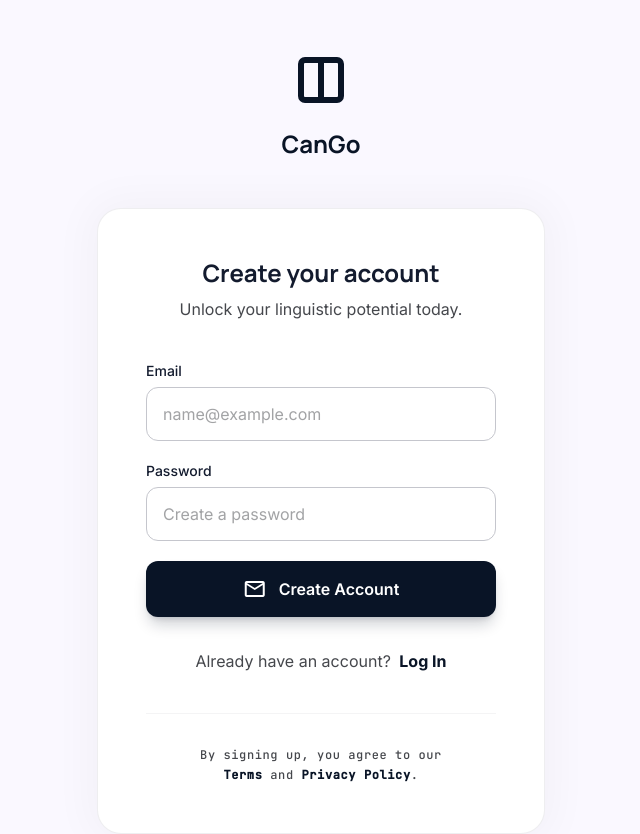
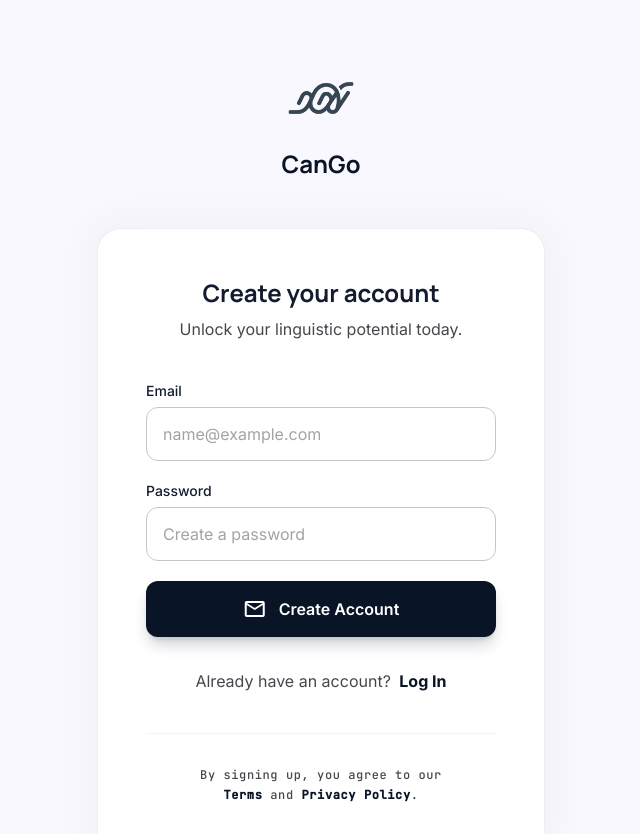
Before and after one commit to ows-ali/cango-germany, a Next.js app: page /auth in a window 1280 px wide. Shown: the top 834 px of the page, without its empty margins (319-959 px from the left). Built offline with nearby package versions, Linux system fonts and the light colour scheme; no server answers; the database is empty.

Commit message:
add install prompt nd add new logo inside app components

```diff
--- a/src/app/(main)/_components/Header.tsx
+++ b/src/app/(main)/_components/Header.tsx
@@ -1,6 +1,7 @@
 "use client";
 
 import { useStats } from "@/lib/stats-context";
+import { Logo } from "@/components/Logo";
 
 export default function Header() {
   const { stats } = useStats();
@@ -8,10 +9,7 @@ export default function Header() {
   return (
     <header className="bg-surface sticky top-0 z-40 border-b border-surface-container">
       <div className="flex justify-between items-center w-full px-margin-mobile h-16 max-w-[1280px] mx-auto">
-        <svg width="32" height="32" viewBox="0 0 32 32" fill="none">
-          <rect x="6" y="6" width="20" height="20" rx="2" stroke="#1e293b" strokeWidth="3" />
-          <path d="M16 6V26" stroke="#1e293b" strokeWidth="3" />
-        </svg>
+        <Logo size={82} />
         <div className="flex items-center gap-3">
           <div className="flex items-center gap-1 bg-surface-container px-2 py-1 rounded-full">
             <span className="text-xs font-semibold text-on-surface">{stats.totalXp} XP</span>
--- a/src/app/(main)/experience/[id]/page.tsx
+++ b/src/app/(main)/experience/[id]/page.tsx
@@ -4,6 +4,7 @@ import { useEffect, useState, useRef, useCallback } from "react";
 import { useParams, useRouter } from "next/navigation";
 import { useSession } from "next-auth/react";
 import { useStats } from "@/lib/stats-context";
+import { Logo } from "@/components/Logo";
 
 interface TranscriptLine {
   id: number; germanText: string; englishText: string;
@@ -280,10 +281,7 @@ export default function ExperiencePlayerPage() {
           <button onClick={() => router.back()} className="w-10 h-10 flex items-center justify-center rounded-full hover:bg-surface-variant transition-colors">
             <span className="material-symbols-outlined text-on-surface">close</span>
           </button>
-          <svg width="32" height="32" viewBox="0 0 32 32" fill="none">
-            <rect x="6" y="6" width="20" height="20" rx="2" stroke="#1e293b" strokeWidth="3" />
-            <path d="M16 6V26" stroke="#1e293b" strokeWidth="3" />
-          </svg>
+          <Logo size={32} />
           <div className="flex flex-col">
             <span className="text-xs text-on-surface-variant">Experience</span>
           </div>
--- a/src/app/auth/page.tsx
+++ b/src/app/auth/page.tsx
@@ -3,6 +3,7 @@
 import { useState } from "react";
 import { signIn } from "next-auth/react";
 import { useRouter } from "next/navigation";
+import { Logo } from "@/components/Logo";
 
 export default function AuthPage() {
   const [mode, setMode] = useState<"login" | "signup">("signup");
@@ -37,10 +38,7 @@ export default function AuthPage() {
   return (
     <div className="bg-background text-on-background min-h-screen flex flex-col overflow-x-hidden selection:bg-secondary-container selection:text-on-secondary-container">
       <header className="relative z-10 w-full flex flex-col items-center py-12">
-        <svg width="64" height="64" viewBox="0 0 32 32" fill="none" className="mb-4">
-          <rect x="6" y="6" width="20" height="20" rx="2" stroke="#091426" strokeWidth="3" />
-          <path d="M16 6V26" stroke="#091426" strokeWidth="3" />
-        </svg>
+        <Logo size={100} className="" />
         <h1 className="text-2xl font-bold text-primary" style={{ fontFamily: "Manrope, sans-serif" }}>
           CanGo
         </h1>
--- a/src/app/onboarding/goals/page.tsx
+++ b/src/app/onboarding/goals/page.tsx
@@ -2,6 +2,7 @@
 
 import { useState } from "react";
 import { useRouter } from "next/navigation";
+import { Logo } from "@/components/Logo";
 
 const GOALS = [
   { key: "study", label: "Study", icon: "school" },
@@ -25,10 +26,7 @@ export default function GoalsPage() {
   return (
     <div className="bg-background text-on-background min-h-screen flex flex-col items-center overflow-x-hidden">
       <header className="w-full max-w-[1280px] flex justify-between items-center px-4 md:px-16 py-4 h-16">
-        <svg width="32" height="32" viewBox="0 0 32 32" fill="none">
-          <rect x="6" y="6" width="20" height="20" rx="2" stroke="#091426" strokeWidth="3" />
-          <path d="M16 6V26" stroke="#091426" strokeWidth="3" />
-        </svg>
+        <Logo size={32} />
         <button onClick={() => router.push("/onboarding/level")} className="text-on-surface-variant hover:text-primary transition-colors font-medium text-sm">
           Skip
         </button>
--- a/src/app/onboarding/level/page.tsx
+++ b/src/app/onboarding/level/page.tsx
@@ -3,6 +3,7 @@
 import { useState } from "react";
 import { useRouter } from "next/navigation";
 import { useSession } from "next-auth/react";
+import { Logo } from "@/components/Logo";
 
 const LEVELS = [
   { id: "A2", name: "Pre-Intermediate", desc: "Can understand sentences and frequently used expressions." },
@@ -35,10 +36,7 @@ export default function LevelPage() {
   return (
     <div className="bg-background text-on-background min-h-screen flex flex-col">
       <header className="bg-surface flex justify-between items-center w-full px-4 md:px-16 max-w-[1280px] mx-auto h-16 sticky top-0 z-50">
-        <svg width="32" height="32" viewBox="0 0 32 32" fill="none">
-          <rect x="6" y="6" width="20" height="20" rx="2" stroke="#091426" strokeWidth="3" />
-          <path d="M16 6V26" stroke="#091426" strokeWidth="3" />
-        </svg>
+        <Logo size={32} />
         <div className="w-10 h-10 rounded-full bg-surface-container-highest flex items-center justify-center text-secondary">
           <span className="material-symbols-outlined">person</span>
         </div>
--- a/src/app/onboarding/welcome/page.tsx
+++ b/src/app/onboarding/welcome/page.tsx
@@ -1,6 +1,7 @@
 "use client";
 
 import { useRouter } from "next/navigation";
+import { Logo } from "@/components/Logo";
 
 export default function WelcomePage() {
   const router = useRouter();
@@ -14,10 +15,7 @@ export default function WelcomePage() {
       </div>
 
       <header className="relative z-30 pt-12 px-4 md:px-16 flex justify-center w-full" style={{ animation: "fadeIn 1.2s cubic-bezier(0.22, 1, 0.36, 1) forwards" }}>
-        <svg width="56" height="56" viewBox="0 0 32 32" fill="none" className="mix-blend-multiply brightness-50 contrast-125">
-          <rect x="6" y="6" width="20" height="20" rx="2" stroke="white" strokeWidth="3" />
-          <path d="M16 6V26" stroke="white" strokeWidth="3" />
-        </svg>
+        <Logo size={56} />
       </header>
 
       <div className="relative z-30 flex flex-col items-center justify-center px-6 text-center max-w-3xl mx-auto flex-grow" style={{ animation: "fadeIn 1.2s cubic-bezier(0.22, 1, 0.36, 1) 0.5s both" }}>
--- a/src/app/page.tsx
+++ b/src/app/page.tsx
@@ -2,6 +2,7 @@
 
 import Link from "next/link";
 import { useState, useEffect, useRef } from "react";
+import { Logo } from "@/components/Logo";
 
 export default function WelcomePage() {
   const [mounted, setMounted] = useState(false);
@@ -67,10 +68,7 @@ export default function WelcomePage() {
       <canvas ref={canvasRef} className="absolute inset-0 z-20 pointer-events-none opacity-30" />
 
       <header className="relative z-30 pt-12 px-margin-mobile flex justify-center w-full animate-fade-in">
-        <svg width="56" height="56" viewBox="0 0 32 32" fill="none" className="opacity-80">
-          <rect x="6" y="6" width="20" height="20" rx="2" stroke="white" strokeWidth="3" />
-          <path d="M16 6V26" stroke="white" strokeWidth="3" />
-        </svg>
+        <Logo size={182} className="opacity-100" />
       </header>
 
       <div className="relative z-30 flex flex-col items-center justify-center px-6 text-center max-w-3xl mx-auto flex-grow animate-fade-in" style={{ animationDelay: "0.5s" }}>
--- a/src/components/InstallPrompt.tsx
+++ b/src/components/InstallPrompt.tsx
@@ -25,7 +25,6 @@ export function InstallPrompt() {
     }
 
     const handler = (e: Event) => {
-      e.preventDefault();
       setDeferredPrompt(e as BeforeInstallPromptEvent);
     };
 
--- /dev/null
+++ b/src/components/Logo.tsx
@@ -0,0 +1,13 @@
+"use client";
+
+export function Logo({ size = 32, className = "" }: { size?: number; className?: string }) {
+  return (
+    <img
+      src="/icons/icon-192x192.png"
+      width={size}
+      height={size}
+      alt="CanGo"
+      className={className}
+    />
+  );
+}
```
